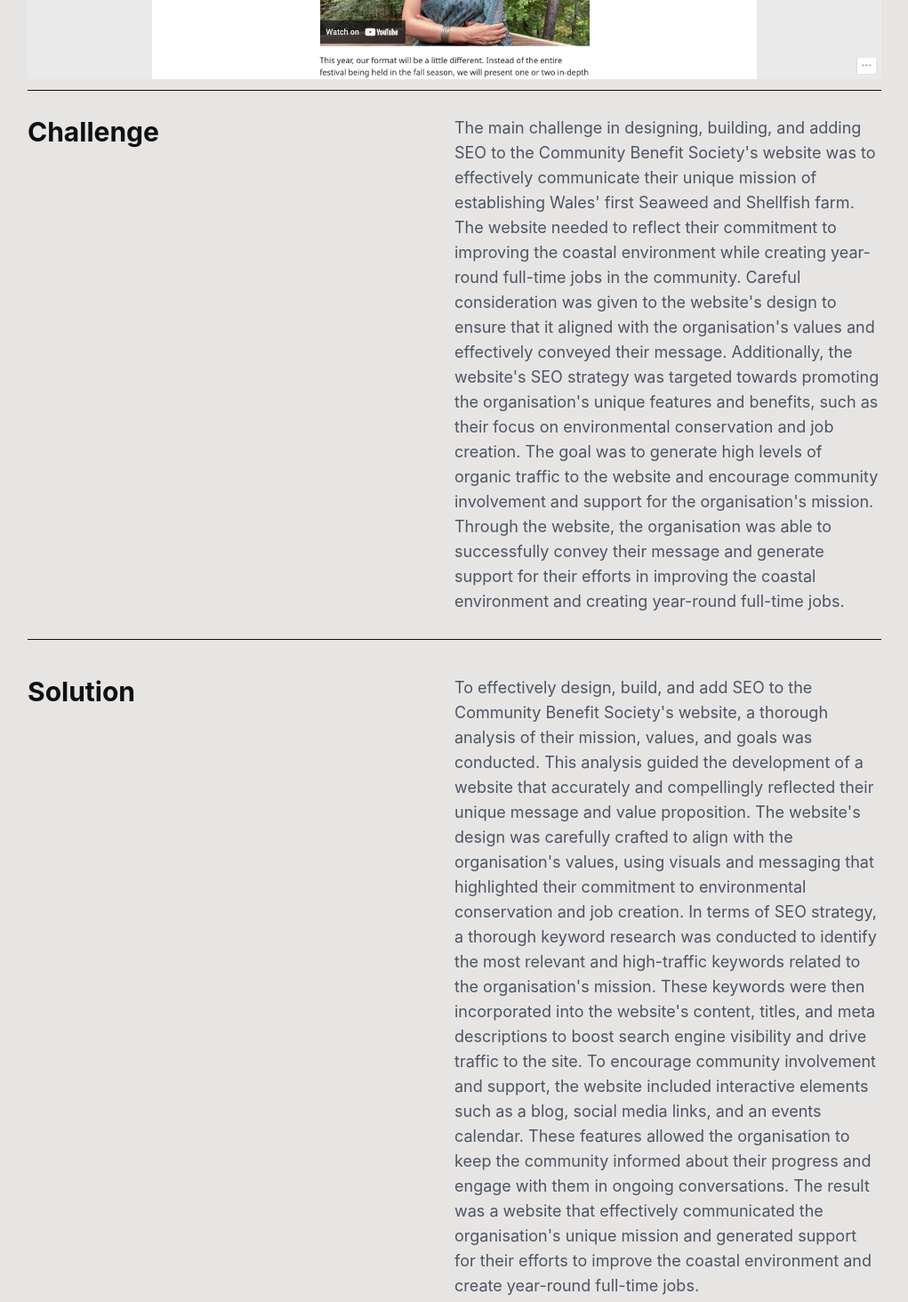
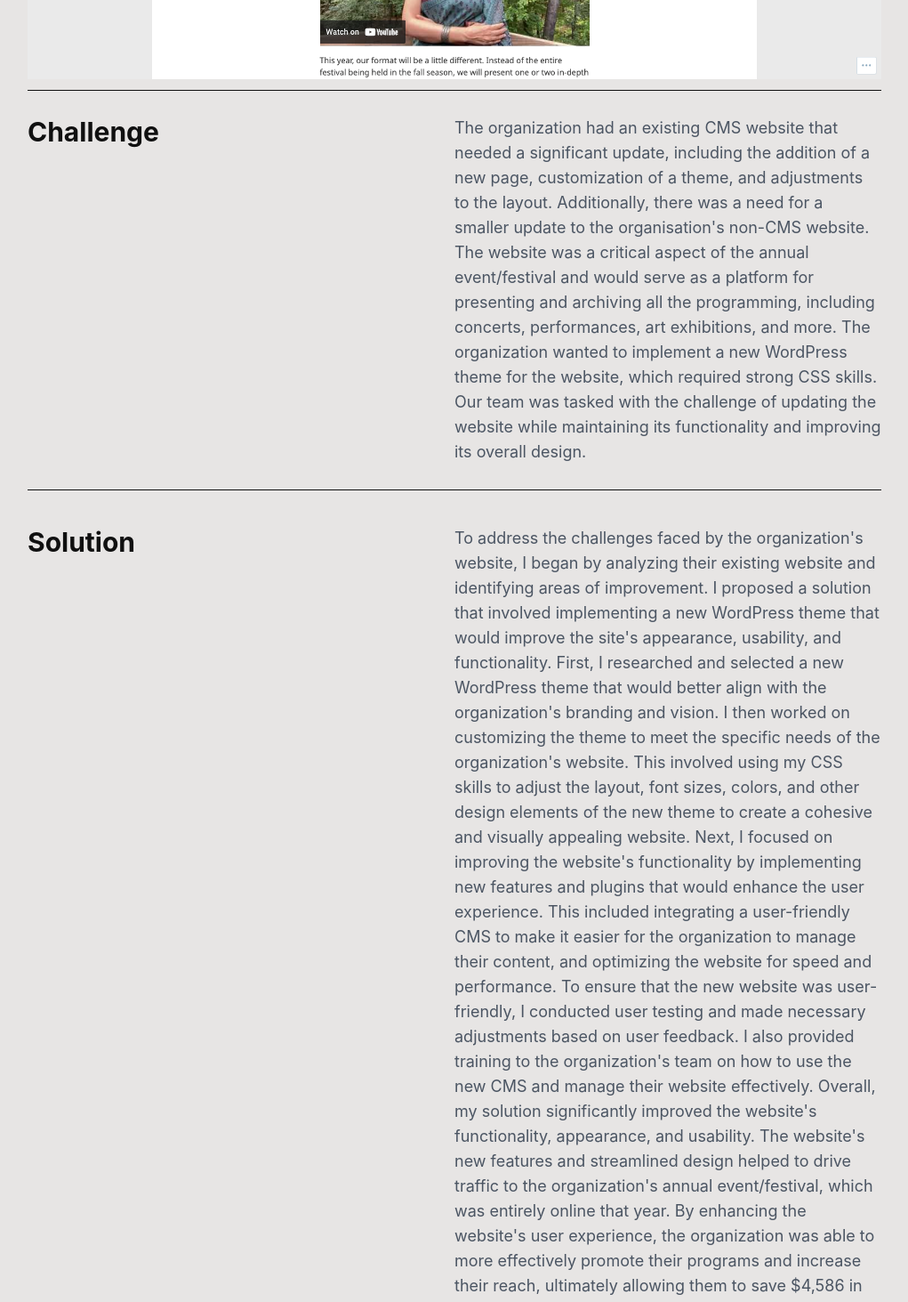
Before and after one commit to francoisbeyers/portfolio, a Next.js app: page /projects/rasa-festival in a window 1280 px wide. Shown: the part 1040-2503 px from the top of the page at 89% size, without its empty margins (129-1150 px from the left). Built offline with nearby package versions, Linux system fonts and the light colour scheme.

Commit message:
added case study

```diff
--- a/app/projects/bmt-connect/page.jsx
+++ b/app/projects/bmt-connect/page.jsx
@@ -61,23 +61,15 @@ export default function Page(params) {
           Challenge
         </h2>
         <p className="text-lg text-left text-gray-600 md:flex-1">
-          The main challenge in designing, building, and adding SEO to the
-          Community Benefit Society&apos;s website was to effectively
-          communicate their unique mission of establishing Wales&apos; first
-          Seaweed and Shellfish farm. The website needed to reflect their
-          commitment to improving the coastal environment while creating
-          year-round full-time jobs in the community. Careful consideration was
-          given to the website&apos;s design to ensure that it aligned with the
-          organisation&apos;s values and effectively conveyed their message.
-          Additionally, the website&apos;s SEO strategy was targeted towards
-          promoting the organisation&apos;s unique features and benefits, such
-          as their focus on environmental conservation and job creation. The
-          goal was to generate high levels of organic traffic to the website and
-          encourage community involvement and support for the
-          organisation&apos;s mission. Through the website, the organisation was
-          able to successfully convey their message and generate support for
-          their efforts in improving the coastal environment and creating
-          year-round full-time jobs.
+          Our team was approached by NHS Wales to build a web app to assist
+          blood marrow transplant patients in achieving full fitness after their
+          surgeries. The app had to provide a platform for patients to log their
+          bloods, connect with other patients, and track their progress. There
+          were a few challenges that needed to be addressed before we could
+          start building the app. First, we had to create a user-friendly
+          interface that was easy for patients to navigate. Second, we had to
+          ensure that the app complied with strict data protection and privacy
+          regulations.
         </p>
       </div>
       <div className="flex flex-wrap mb-3 border-b border-dark-grey py-7">
@@ -85,26 +77,22 @@ export default function Page(params) {
           Solution
         </h2>
         <p className="text-lg text-left text-gray-600 md:flex-1">
-          To effectively design, build, and add SEO to the Community Benefit
-          Society&apos;s website, a thorough analysis of their mission, values,
-          and goals was conducted. This analysis guided the development of a
-          website that accurately and compellingly reflected their unique
-          message and value proposition. The website&apos;s design was carefully
-          crafted to align with the organisation&apos;s values, using visuals
-          and messaging that highlighted their commitment to environmental
-          conservation and job creation. In terms of SEO strategy, a thorough
-          keyword research was conducted to identify the most relevant and
-          high-traffic keywords related to the organisation&apos;s mission.
-          These keywords were then incorporated into the website&apos;s content,
-          titles, and meta descriptions to boost search engine visibility and
-          drive traffic to the site. To encourage community involvement and
-          support, the website included interactive elements such as a blog,
-          social media links, and an events calendar. These features allowed the
-          organisation to keep the community informed about their progress and
-          engage with them in ongoing conversations. The result was a website
-          that effectively communicated the organisation&apos;s unique mission
-          and generated support for their efforts to improve the coastal
-          environment and create year-round full-time jobs.
+          To address the challenges, we first conducted thorough research to
+          understand the requirements and expectations of the end-users. Based
+          on our findings, we built a web app using React Native, a popular
+          framework for mobile app development. The app included several
+          features such as logging bloods, a dashboard to track progress, and a
+          social feature where users could connect with others undergoing
+          similar treatment. To make the app user-friendly, we used a clean and
+          simple design with a dashboard that presented the user&apos;s progress
+          through easy-to-read graphs. Additionally, we built a functionality
+          that enabled patients to track and schedule their exercises, making it
+          easy to keep up with their fitness goals. To ensure the app was secure
+          and complied with privacy regulations, we implemented various security
+          features such as two-factor authentication, encrypted data storage,
+          and HIPAA compliance. We worked closely with NHS Wales to ensure that
+          the app met all of their requirements and was safe to use by their
+          patients.
         </p>
       </div>
       <div className="mb-3">
--- a/app/projects/rasa-festival/page.jsx
+++ b/app/projects/rasa-festival/page.jsx
@@ -61,23 +61,17 @@ export default function Page(params) {
           Challenge
         </h2>
         <p className="text-lg text-left text-gray-600 md:flex-1">
-          The main challenge in designing, building, and adding SEO to the
-          Community Benefit Society&apos;s website was to effectively
-          communicate their unique mission of establishing Wales&apos; first
-          Seaweed and Shellfish farm. The website needed to reflect their
-          commitment to improving the coastal environment while creating
-          year-round full-time jobs in the community. Careful consideration was
-          given to the website&apos;s design to ensure that it aligned with the
-          organisation&apos;s values and effectively conveyed their message.
-          Additionally, the website&apos;s SEO strategy was targeted towards
-          promoting the organisation&apos;s unique features and benefits, such
-          as their focus on environmental conservation and job creation. The
-          goal was to generate high levels of organic traffic to the website and
-          encourage community involvement and support for the
-          organisation&apos;s mission. Through the website, the organisation was
-          able to successfully convey their message and generate support for
-          their efforts in improving the coastal environment and creating
-          year-round full-time jobs.
+          The organization had an existing CMS website that needed a significant
+          update, including the addition of a new page, customization of a
+          theme, and adjustments to the layout. Additionally, there was a need
+          for a smaller update to the organisation&apos;s non-CMS website. The
+          website was a critical aspect of the annual event/festival and would
+          serve as a platform for presenting and archiving all the programming,
+          including concerts, performances, art exhibitions, and more. The
+          organization wanted to implement a new WordPress theme for the
+          website, which required strong CSS skills. Our team was tasked with
+          the challenge of updating the website while maintaining its
+          functionality and improving its overall design.
         </p>
       </div>
       <div className="flex flex-wrap mb-3 border-b border-dark-grey py-7">
@@ -85,26 +79,33 @@ export default function Page(params) {
           Solution
         </h2>
         <p className="text-lg text-left text-gray-600 md:flex-1">
-          To effectively design, build, and add SEO to the Community Benefit
-          Society&apos;s website, a thorough analysis of their mission, values,
-          and goals was conducted. This analysis guided the development of a
-          website that accurately and compellingly reflected their unique
-          message and value proposition. The website&apos;s design was carefully
-          crafted to align with the organisation&apos;s values, using visuals
-          and messaging that highlighted their commitment to environmental
-          conservation and job creation. In terms of SEO strategy, a thorough
-          keyword research was conducted to identify the most relevant and
-          high-traffic keywords related to the organisation&apos;s mission.
-          These keywords were then incorporated into the website&apos;s content,
-          titles, and meta descriptions to boost search engine visibility and
-          drive traffic to the site. To encourage community involvement and
-          support, the website included interactive elements such as a blog,
-          social media links, and an events calendar. These features allowed the
-          organisation to keep the community informed about their progress and
-          engage with them in ongoing conversations. The result was a website
-          that effectively communicated the organisation&apos;s unique mission
-          and generated support for their efforts to improve the coastal
-          environment and create year-round full-time jobs.
+          To address the challenges faced by the organization&apos;s website, I
+          began by analyzing their existing website and identifying areas of
+          improvement. I proposed a solution that involved implementing a new
+          WordPress theme that would improve the site&apos;s appearance,
+          usability, and functionality. First, I researched and selected a new
+          WordPress theme that would better align with the organization&apos;s
+          branding and vision. I then worked on customizing the theme to meet
+          the specific needs of the organization&apos;s website. This involved
+          using my CSS skills to adjust the layout, font sizes, colors, and
+          other design elements of the new theme to create a cohesive and
+          visually appealing website. Next, I focused on improving the
+          website&apos;s functionality by implementing new features and plugins
+          that would enhance the user experience. This included integrating a
+          user-friendly CMS to make it easier for the organization to manage
+          their content, and optimizing the website for speed and performance.
+          To ensure that the new website was user-friendly, I conducted user
+          testing and made necessary adjustments based on user feedback. I also
+          provided training to the organization&apos;s team on how to use the
+          new CMS and manage their website effectively. Overall, my solution
+          significantly improved the website&apos;s functionality, appearance,
+          and usability. The website&apos;s new features and streamlined design
+          helped to drive traffic to the organization&apos;s annual
+          event/festival, which was entirely online that year. By enhancing the
+          website&apos;s user experience, the organization was able to more
+          effectively promote their programs and increase their reach,
+          ultimately allowing them to save $4,586 in costs and use the money for
+          arts production.
         </p>
       </div>
       <div className="mb-3">
```
